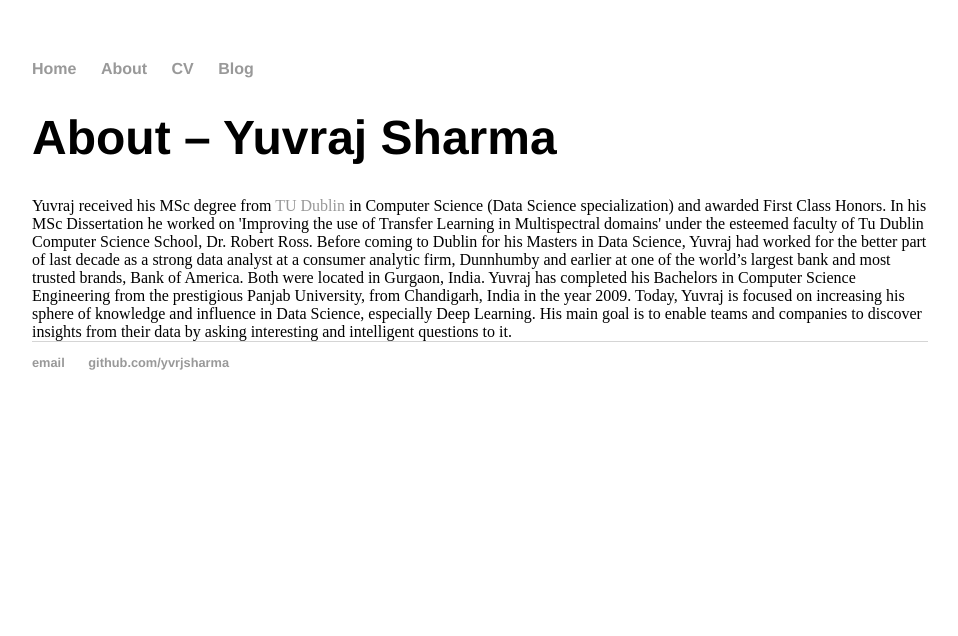
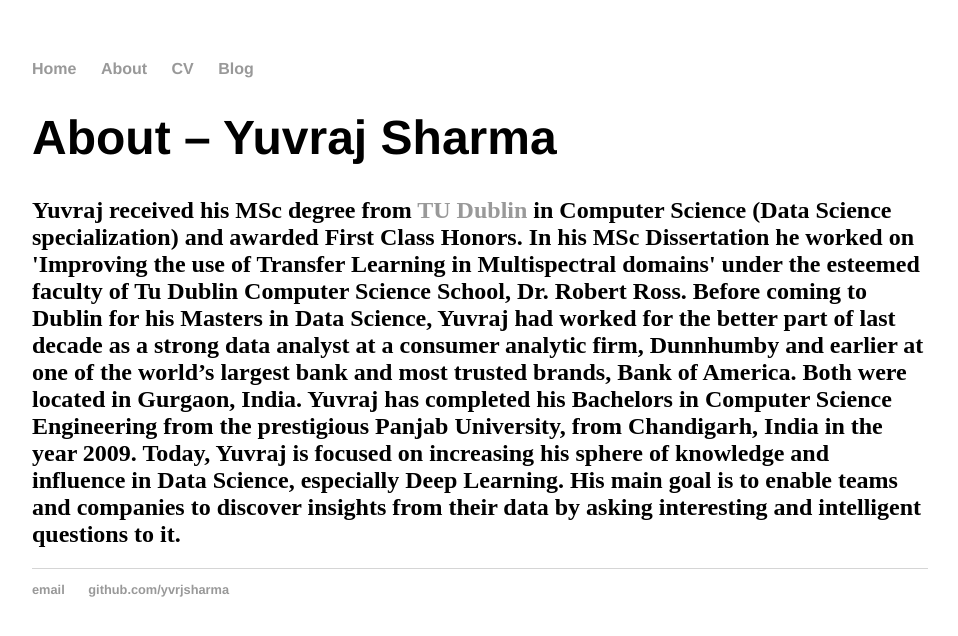
Before and after one commit to yvrjsharma/yvrjsharma.github.io, a Jekyll site: the page built from about/index.html, in a window 1280 px wide. Shown: the top 636 px of the page, without its empty margins (160-1118 px from the left). Built offline with Jekyll 4.4.1, drawn with Linux system fonts in a browser that asks for light colours.

```diff
--- a/about/index.html
+++ b/about/index.html
@@ -4,4 +4,4 @@ title: "About – Yuvraj Sharma"
 ---
 
 <h1>{{ page.title }}</h1>
-Yuvraj received his MSc degree from <a href="https://www.tudublin.ie/"> TU Dublin </a>  in Computer Science (Data Science specialization) and awarded First Class Honors. In his MSc Dissertation he worked on 'Improving the use of Transfer Learning in Multispectral domains' under the esteemed faculty of Tu Dublin Computer Science School, Dr. Robert Ross. Before coming to Dublin for his Masters in Data Science, Yuvraj had worked for the better part of last decade as a  strong data analyst at a consumer analytic firm, Dunnhumby and earlier at one of the world’s largest bank and most trusted brands, Bank of America. Both were located in Gurgaon, India. Yuvraj has completed his Bachelors in Computer Science Engineering from the prestigious Panjab University, from Chandigarh, India in the year 2009. Today, Yuvraj is focused on increasing his sphere of knowledge and influence in Data Science, especially Deep Learning. His main goal is to enable teams and companies to discover insights from their data by asking interesting and intelligent questions to it.
+<h2>Yuvraj received his MSc degree from <a href="https://www.tudublin.ie/"> TU Dublin </a>  in Computer Science (Data Science specialization) and awarded First Class Honors. In his MSc Dissertation he worked on 'Improving the use of Transfer Learning in Multispectral domains' under the esteemed faculty of Tu Dublin Computer Science School, Dr. Robert Ross. Before coming to Dublin for his Masters in Data Science, Yuvraj had worked for the better part of last decade as a  strong data analyst at a consumer analytic firm, Dunnhumby and earlier at one of the world’s largest bank and most trusted brands, Bank of America. Both were located in Gurgaon, India. Yuvraj has completed his Bachelors in Computer Science Engineering from the prestigious Panjab University, from Chandigarh, India in the year 2009. Today, Yuvraj is focused on increasing his sphere of knowledge and influence in Data Science, especially Deep Learning. His main goal is to enable teams and companies to discover insights from their data by asking interesting and intelligent questions to it.</h2>
```
